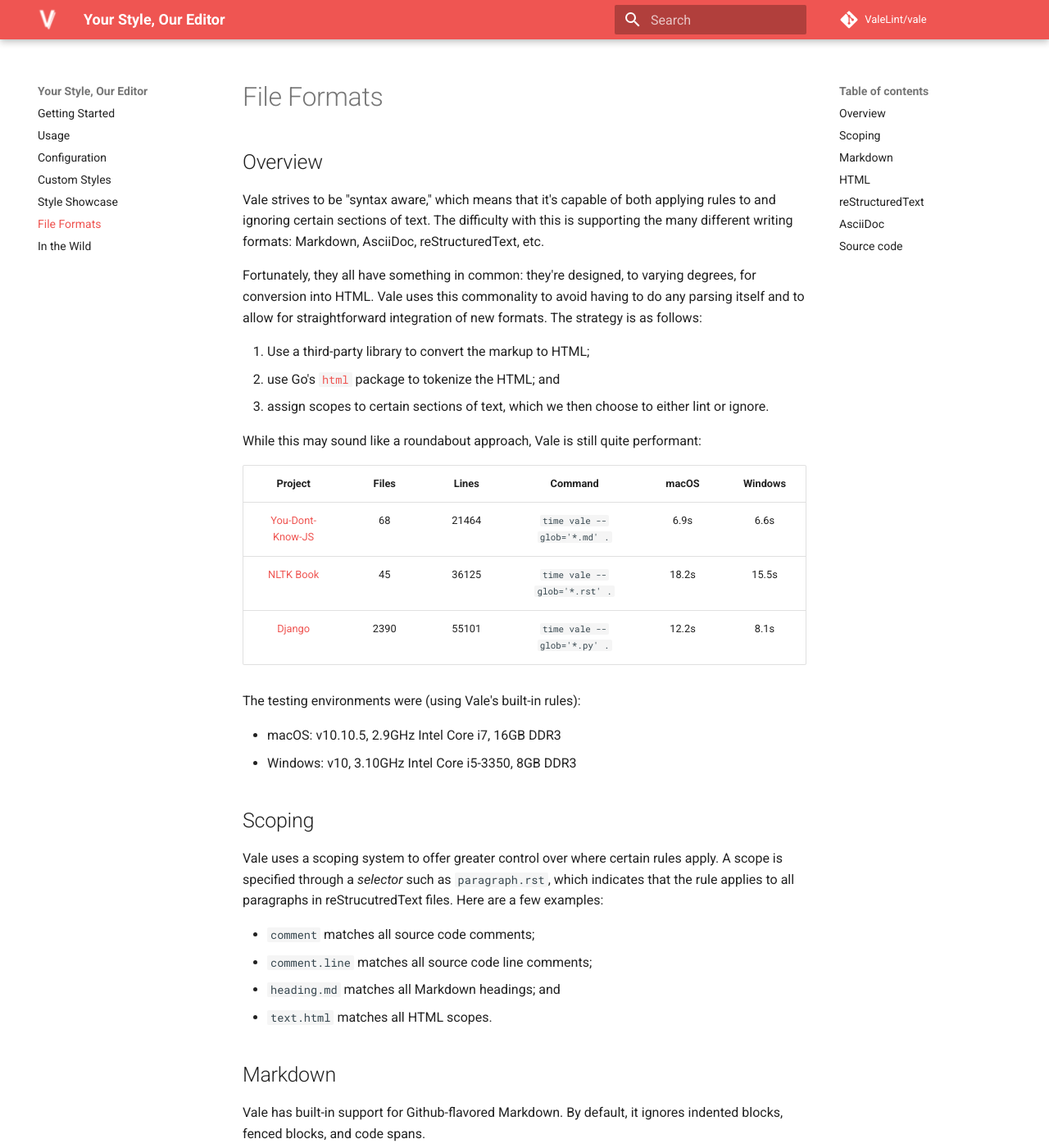
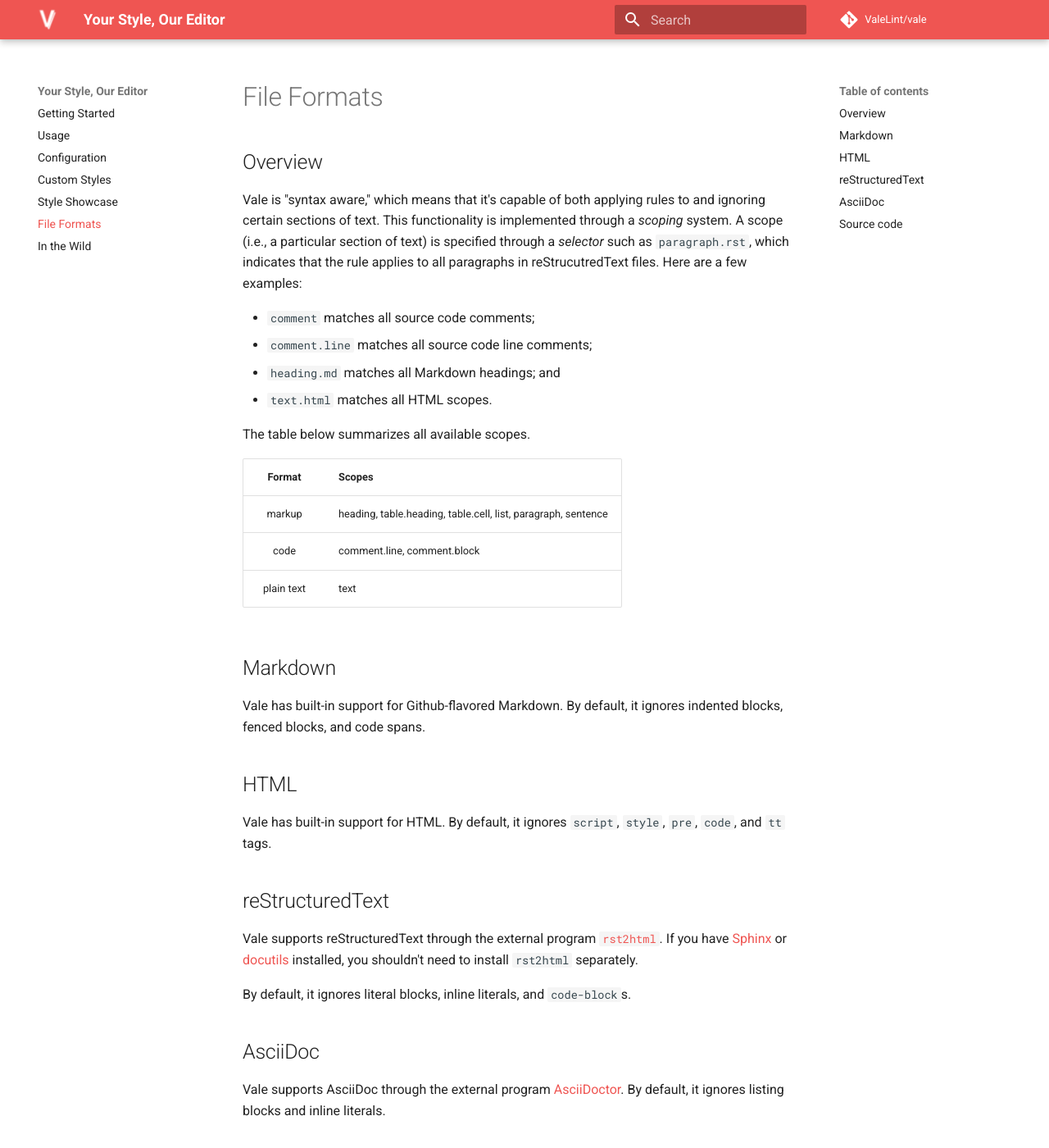
Before and after one commit to wouter-veeken/docs, an MkDocs documentation site: the page built from content/formats.md, in a window 1280 px wide and 1400 px high. Shown: the whole window at 82% size. Built offline with MkDocs 1.6.1 and Material for MkDocs 9.7.7, drawn with Linux system fonts in a browser that asks for light colours; comment, search, counter and statistics services are not loaded; old or Windows-style settings are respelled for this version of MkDocs.

Commit message:
start scoping re-write

```diff
--- a/content/formats.md
+++ b/content/formats.md
@@ -1,34 +1,19 @@
 ## Overview
 
-Vale strives to be "syntax aware," which means that it's capable of both applying rules to and ignoring certain sections of text. The difficulty with this is supporting the many different writing formats: Markdown, AsciiDoc, reStructuredText, etc.
-
-Fortunately, they all have something in common: they're designed, to varying degrees, for conversion into HTML. Vale uses this commonality to avoid having to do any parsing itself and to allow for straightforward integration of new formats. The strategy is as follows:
-
-1. Use a third-party library to convert the markup to HTML;
-2. use Go's [`html`](https://godoc.org/golang.org/x/net/html) package to tokenize the HTML; and
-3. assign scopes to certain sections of text, which we then choose to either lint or ignore.
-
-While this may sound like a roundabout approach, Vale is still quite performant:
-
-| Project                | Files | Lines | Command                       | macOS  | Windows |
-|:----------------------:|:-----:|:-----:|:-----------------------------:|:------:|:-------:|
-| [You-Dont-Know-JS][p1] |  68   | 21464 |  `time vale --glob='*.md' .`  |  6.9s  |  6.6s   |
-| [NLTK Book][p2]        |  45   | 36125 |  `time vale --glob='*.rst' .` |  18.2s |  15.5s  |
-| [Django][p3]           |  2390 | 55101 |  `time vale --glob='*.py' .`  |  12.2s |  8.1s   |
-
-The testing environments were (using Vale's built-in rules):
-
-- macOS: v10.10.5, 2.9GHz Intel Core i7, 16GB DDR3
-- Windows: v10, 3.10GHz Intel Core i5-3350, 8GB DDR3
-
-## Scoping
-
-Vale uses a scoping system to offer greater control over where certain rules apply. A scope is specified through a *selector* such as `paragraph.rst`, which indicates that the rule applies to all paragraphs in reStrucutredText files. Here are a few examples:
+Vale is "syntax aware," which means that it's capable of both applying rules to and ignoring certain sections of text. This functionality is implemented through a *scoping* system. A scope (i.e., a particular section of text) is specified through a *selector* such as `paragraph.rst`, which indicates that the rule applies to all paragraphs in reStrucutredText files. Here are a few examples:
 
 - `comment` matches all source code comments;
 - `comment.line` matches all source code line comments;
 - `heading.md` matches all Markdown headings; and
 - `text.html` matches all HTML scopes.
+
+The table below summarizes all available scopes.
+
+|   Format   |                             Scopes                            |
+|:----------:|---------------------------------------------------------------|
+|   markup   | heading, table.heading, table.cell, list, paragraph, sentence |
+|    code    | comment.line, comment.block                                   |
+| plain text | text                                                          |
 
 ## Markdown
 
```
